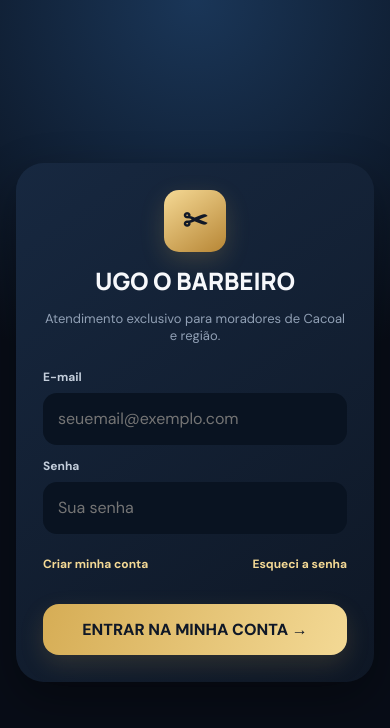
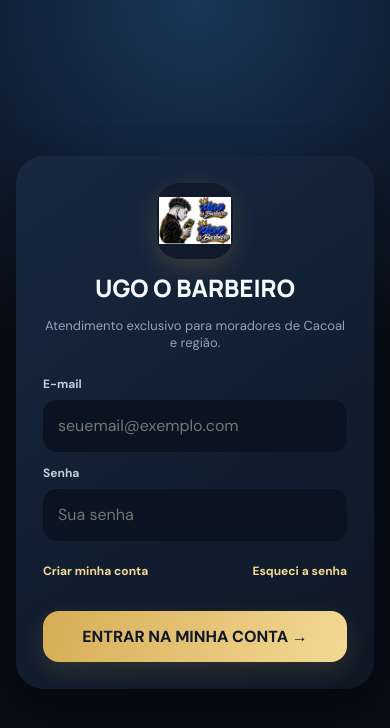
Before and after one commit to mariano-lins7/ugo-o-barbeiro, a plain HTML site: page index.html in a window 390 px wide. Drawn offline with nearby package versions, Linux system fonts and the light colour scheme.

Commit message:
Usa primeira imagem como logo e ícone do app

```diff
--- a/index.html
+++ b/index.html
@@ -4,6 +4,9 @@
 <meta charset="utf-8">
 <meta name="viewport" content="width=device-width,initial-scale=1,viewport-fit=cover">
 <meta name="theme-color" content="#080d17">
+<link rel="icon" type="image/jpeg" href="./ugo-personagem-e-logo.jpg">
+<link rel="apple-touch-icon" href="./ugo-personagem-e-logo.jpg">
+<link rel="manifest" href="./manifest.webmanifest">
 <meta name="description" content="Agende seu corte, conheça nossos serviços e acompanhe seus pontos no Ugo o Barbeiro.">
 <title>Ugo o Barbeiro</title>
 <link rel="preconnect" href="https://fonts.googleapis.com">
@@ -14,7 +17,7 @@
 *{box-sizing:border-box}html{scroll-behavior:smooth}body{margin:0;background:var(--bg);color:var(--white);font-family:'DM Sans',Arial,sans-serif;min-height:100vh;padding-bottom:100px}button,input,select{font:inherit}button{cursor:pointer}button:disabled{opacity:.55;cursor:not-allowed}
 .hidden{display:none!important}.shell{max-width:1080px;margin:auto;padding:0 18px}
 .topbar{height:76px;display:flex;align-items:center;justify-content:space-between;gap:12px;padding:0 max(18px,calc((100vw - 1044px)/2));background:#080d17ee;position:sticky;top:0;z-index:20;backdrop-filter:blur(18px)}
-.brand{display:flex;align-items:center;gap:11px;min-width:0}.brand-mark{width:43px;height:43px;border-radius:15px;background:linear-gradient(145deg,#f5d995,#b78635);display:grid;place-items:center;color:#111827;font-size:22px;font-weight:900;box-shadow:0 8px 24px #d6ad5533}.brand-name{font:800 16px Manrope,sans-serif;letter-spacing:.4px}.brand-name small{display:block;color:var(--gold);font-size:9px;letter-spacing:3px;margin-top:2px}.top-actions{display:flex;gap:9px}.round-btn{width:42px;height:42px;border:0;border-radius:15px;background:var(--surface2);color:var(--gold2);font-size:18px}
+.brand{display:flex;align-items:center;gap:11px;min-width:0}.brand-mark{width:43px;height:43px;border-radius:15px;background:#101a2a;display:grid;place-items:center;overflow:hidden;box-shadow:0 8px 24px #d6ad5533;flex:none}.brand-mark img{width:100%;height:100%;object-fit:contain;padding:2px}.brand-name{font:800 16px Manrope,sans-serif;letter-spacing:.4px}.brand-name small{display:block;color:var(--gold);font-size:9px;letter-spacing:3px;margin-top:2px}.top-actions{display:flex;gap:9px}.round-btn{width:42px;height:42px;border:0;border-radius:15px;background:var(--surface2);color:var(--gold2);font-size:18px}
 main{padding-top:18px}.view{display:none;animation:appear .22s ease}.view.active{display:block}@keyframes appear{from{opacity:.3;transform:translateY(5px)}to{opacity:1;transform:none}}
 .eyebrow{color:var(--gold);font-size:11px;font-weight:800;letter-spacing:2.5px;text-transform:uppercase}.hero{min-height:310px;border-radius:30px;padding:34px;display:flex;align-items:center;position:relative;overflow:hidden;background:radial-gradient(circle at 85% 25%,#28476b 0,transparent 35%),linear-gradient(120deg,#172e4b,#0e1726 70%);box-shadow:var(--shadow);margin:8px 0 28px}.hero:after{content:"✂";position:absolute;right:5%;bottom:-48px;font-size:230px;color:#e4bd6918;transform:rotate(-22deg);pointer-events:none}.hero-copy{position:relative;z-index:1;max-width:560px}.hero h1{font:800 clamp(32px,6vw,54px)/1.08 Manrope,sans-serif;margin:14px 0}.hero h1 span{color:var(--gold2)}.hero p{color:#c0cad8;line-height:1.7;max-width:470px;margin:0 0 23px}.actions{display:flex;gap:12px;flex-wrap:wrap}.btn{border:0;border-radius:16px;padding:15px 20px;font-weight:800;transition:transform .15s,filter .15s}.btn:active{transform:scale(.98)}.btn-primary{background:linear-gradient(110deg,#d6ad55,#f3d995);color:#101827;box-shadow:0 9px 25px #d6ad5528}.btn-secondary{background:#ffffff12;color:var(--gold2);padding:14px 18px}.btn-block{width:100%}
 .section-head{display:flex;align-items:end;justify-content:space-between;gap:12px;margin:30px 0 16px}.section-head h2{font:800 23px Manrope,sans-serif;margin:0}.section-head p{margin:5px 0 0;color:var(--muted);font-size:13px}.text-btn{border:0;background:none;color:var(--gold2);font-weight:800;padding:8px 0}
@@ -26,14 +29,14 @@ main{padding-top:18px}.view{display:none;animation:appear .22s ease}.view.active
 .location-card{background:linear-gradient(145deg,#1a3552,#101a2a);border-radius:25px;padding:25px}.map-placeholder{height:220px;border-radius:20px;background:linear-gradient(135deg,#1c3551,#0b1422);display:grid;place-items:center;text-align:center;margin:18px 0;color:var(--gold2);font-size:42px}.map-placeholder span{display:block;font-size:13px;color:var(--silver);margin-top:8px}
 .profile-grid{display:grid;grid-template-columns:1fr 1fr;gap:13px}.profile-stat{background:#0c1523;border-radius:18px;padding:17px}.profile-stat strong{display:block;color:var(--gold2);font:800 22px Manrope;margin-top:5px}
 .bottom-nav{position:fixed;z-index:30;bottom:0;left:0;right:0;padding:10px max(8px,calc((100vw - 760px)/2)) calc(10px + env(safe-area-inset-bottom));display:grid;grid-template-columns:repeat(5,1fr);gap:5px;background:#0b1320f2;backdrop-filter:blur(18px);box-shadow:0 -10px 30px #0003}.nav-item{border:0;background:none;color:#8291a6;border-radius:15px;padding:8px 3px;font-size:10px;font-weight:700}.nav-item span{display:block;font-size:20px;margin-bottom:4px}.nav-item.active{background:#d6ad551b;color:var(--gold2)}
-.auth-screen{min-height:100vh;display:grid;place-items:center;padding:24px 16px;background:radial-gradient(circle at 50% 0,#1a3658 0,transparent 45%),var(--bg)}.auth-card{width:min(100%,450px);background:linear-gradient(145deg,#172840,#0e1725);border-radius:28px;padding:27px;box-shadow:var(--shadow)}.auth-brand{text-align:center;margin-bottom:25px}.auth-brand .brand-mark{margin:0 auto 12px;width:62px;height:62px;font-size:30px}.auth-brand h1{font:800 24px Manrope;margin:0}.auth-brand p{color:var(--muted);font-size:13px}.auth-card .field{margin:13px 0}.auth-links{display:flex;justify-content:space-between;gap:10px;margin:14px 0}.link-btn{background:none;border:0;color:var(--gold2);font-size:12px;font-weight:700;padding:8px 0}.auth-card .btn{margin-top:10px}@media(max-width:760px){.shell{padding:0 14px}.topbar{height:68px;padding:0 14px}.hero{min-height:330px;padding:25px 21px;border-radius:25px}.hero:after{right:-5%;font-size:170px}.quick-grid{grid-template-columns:repeat(2,1fr)}.service-grid{grid-template-columns:repeat(2,1fr);gap:11px}.service-photo{height:145px}.service-info{padding:13px}.service-info h3{font-size:14px}.service-price{font-size:16px}.panel{padding:18px}.form-grid{grid-template-columns:1fr}.field.full{grid-column:auto}.section-head h2{font-size:20px}.profile-grid{grid-template-columns:1fr 1fr}}
+.auth-screen{min-height:100vh;display:grid;place-items:center;padding:24px 16px;background:radial-gradient(circle at 50% 0,#1a3658 0,transparent 45%),var(--bg)}.auth-card{width:min(100%,450px);background:linear-gradient(145deg,#172840,#0e1725);border-radius:28px;padding:27px;box-shadow:var(--shadow)}.auth-brand{text-align:center;margin-bottom:25px}.auth-brand .brand-mark{margin:0 auto 12px;width:76px;height:76px;border-radius:22px}.auth-brand h1{font:800 24px Manrope;margin:0}.auth-brand p{color:var(--muted);font-size:13px}.auth-card .field{margin:13px 0}.auth-links{display:flex;justify-content:space-between;gap:10px;margin:14px 0}.link-btn{background:none;border:0;color:var(--gold2);font-size:12px;font-weight:700;padding:8px 0}.auth-card .btn{margin-top:10px}@media(max-width:760px){.shell{padding:0 14px}.topbar{height:68px;padding:0 14px}.hero{min-height:330px;padding:25px 21px;border-radius:25px}.hero:after{right:-5%;font-size:170px}.quick-grid{grid-template-columns:repeat(2,1fr)}.service-grid{grid-template-columns:repeat(2,1fr);gap:11px}.service-photo{height:145px}.service-info{padding:13px}.service-info h3{font-size:14px}.service-price{font-size:16px}.panel{padding:18px}.form-grid{grid-template-columns:1fr}.field.full{grid-column:auto}.section-head h2{font-size:20px}.profile-grid{grid-template-columns:1fr 1fr}}
 @media(max-width:380px){.service-grid{grid-template-columns:1fr 1fr}.service-photo{height:125px}.nav-item{font-size:9px}.hero h1{font-size:31px}.auth-card{padding:22px}}
 </style>
 </head>
 <body>
 <div id="auth-screen" class="auth-screen">
  <section class="auth-card">
-  <div class="auth-brand"><div class="brand-mark">✂</div><h1>UGO O BARBEIRO</h1><p>Atendimento exclusivo para moradores de Cacoal e região.</p></div>
+  <div class="auth-brand"><div class="brand-mark"><img src="./ugo-personagem-e-logo.jpg" alt="Logo Ugo o Barbeiro"></div><h1>UGO O BARBEIRO</h1><p>Atendimento exclusivo para moradores de Cacoal e região.</p></div>
   <div id="auth-login">
    <div class="field"><label for="auth-email">E-mail</label><input id="auth-email" type="email" autocomplete="email" placeholder="seuemail@exemplo.com"></div>
    <div class="field"><label for="auth-password">Senha</label><input id="auth-password" type="password" autocomplete="current-password" placeholder="Sua senha"></div>
```
